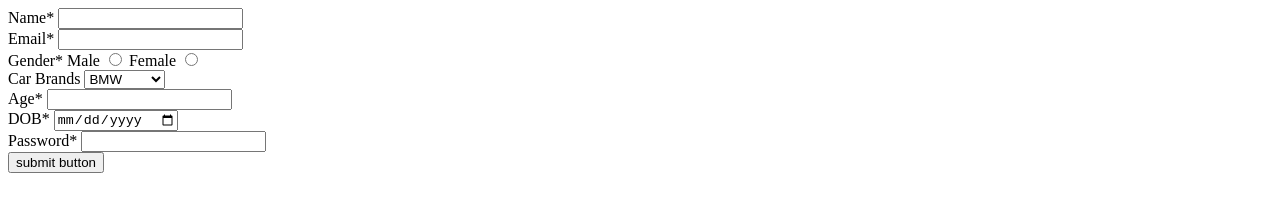
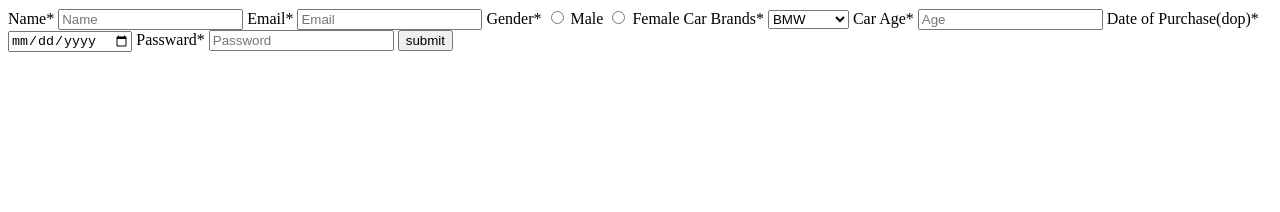
Before and after one commit to acciojob/car-insurance-form-Adarsh-kuiya, a website: page main.html in a window 1280 px wide. Drawn offline with Linux system fonts and the light colour scheme.

Commit message:
created a submission

```diff
--- a/main.html
+++ b/main.html
@@ -7,48 +7,42 @@
 </head>
 
 <body>
-	<form method="post">
-		<div>
-			  <label for="name">Name*</label>
-		      <input type="text" id="name" required>
-		</div>
-        <div>
-			  <label for="email">Email*</label>
-		      <input type="email" id="email" required>
-		</div>
-		<div>
-			  <label>Gender*</label>
-			  <label for="male">Male</label>
-		      <input type="radio" id="male" name="gender" value="Male" required>
-			  <label for="female">Female</label>
-		      <input type="radio" id="female" name="gender" value="Female" required>
-		</div>
-		<div>
-			<label for="cars">Car Brands</label>
-			<select id="cars">
-				<option value="BMW">BMW</option>
-				<option value="Audi">Audi</option>
-				<option value="Mercedez">Mercedez</option>
-			</select>
-		</div>
-		<div>
-			  <label for="age">Age*</label>
-		      <input type="number" id="age" required>
-		</div>
-		<div>
-			  <label for="dob">DOB*</label>
-		      <input type="date" id="dob" required>
-		</div>
-		<div>
-			  <label for="password">Password*</label>
-		      <input type="password" id="password" required>
-		</div>
-		<button type="submit">submit button</button>
-	</form>
 	<!-- the entire body must be written by student -->
     <script type="text/javascript" src="./script.js">
 </script>
+    <form method="post">
 
+        <label for="name">Name*</label>
+        <input type="text"id="name" placeholder="Name" required>
+
+
+        <label for="email">Email*</label>
+        <input type="email" id="email" placeholder="Email" required>
+
+        <label for="gender">Gender*</label>
+        <input type="radio" id="gender_m" name="gender" required>
+        <label for="gender_m">Male</label>
+        <input type="radio" id="gender_f" name="gender">
+        <label for="gender_f">Female</label>
+
+        <label for="cars">Car Brands*</label>
+        <select id="cars" required>
+            <option value="bmw" >BMW</option>
+            <option value="audi">Audi</option>
+            <option value="mercedez">Mercedez</option>
+        </select>
+        <label for="carage">Car Age*</label>
+        <input type="number"id="carage" placeholder="Age" required>
+
+        <label for="dop">Date of Purchase(dop)*</label>
+        <input type="date" id="dop" required>
+
+        <label for="password">Passward*</label>
+        <input type="password"id="password" placeholder="Password" required>
+
+        <button type="submit">submit</button>
+
+</form>
 </body>
 
 </html>
```
